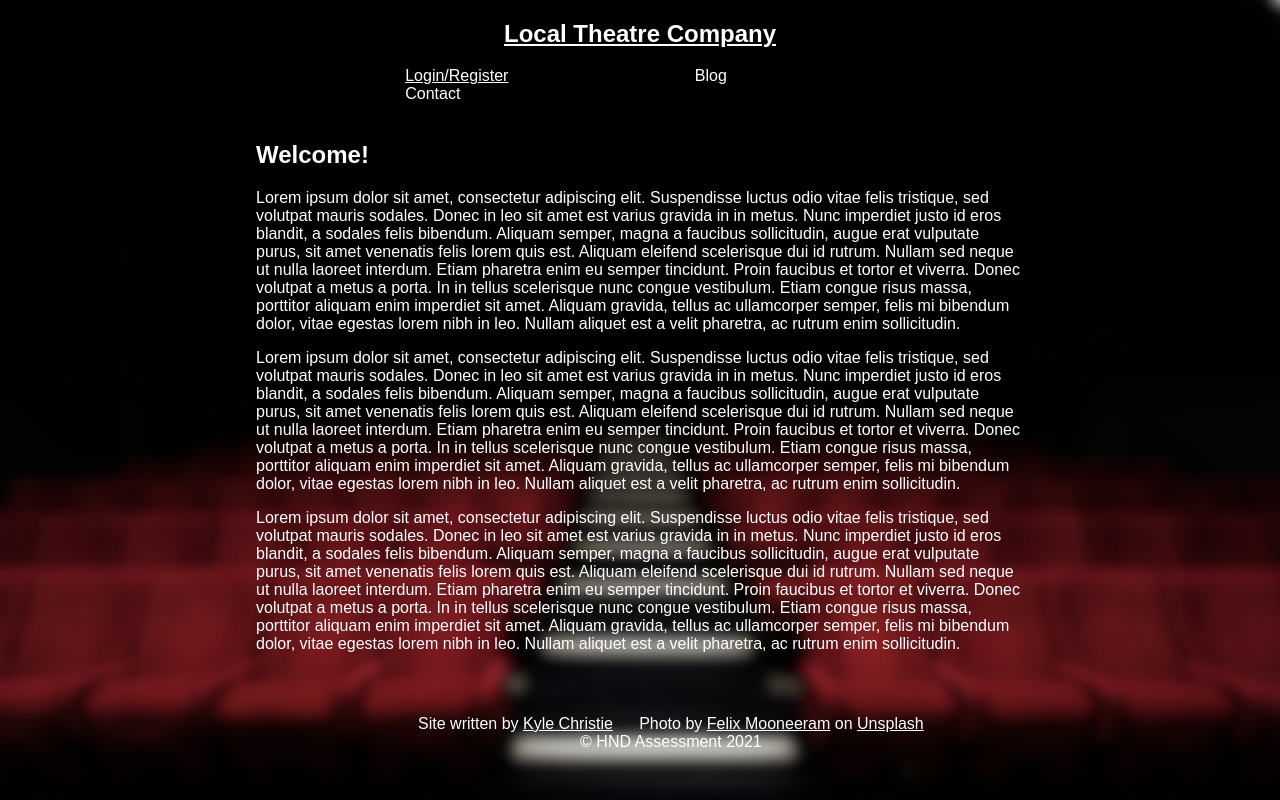
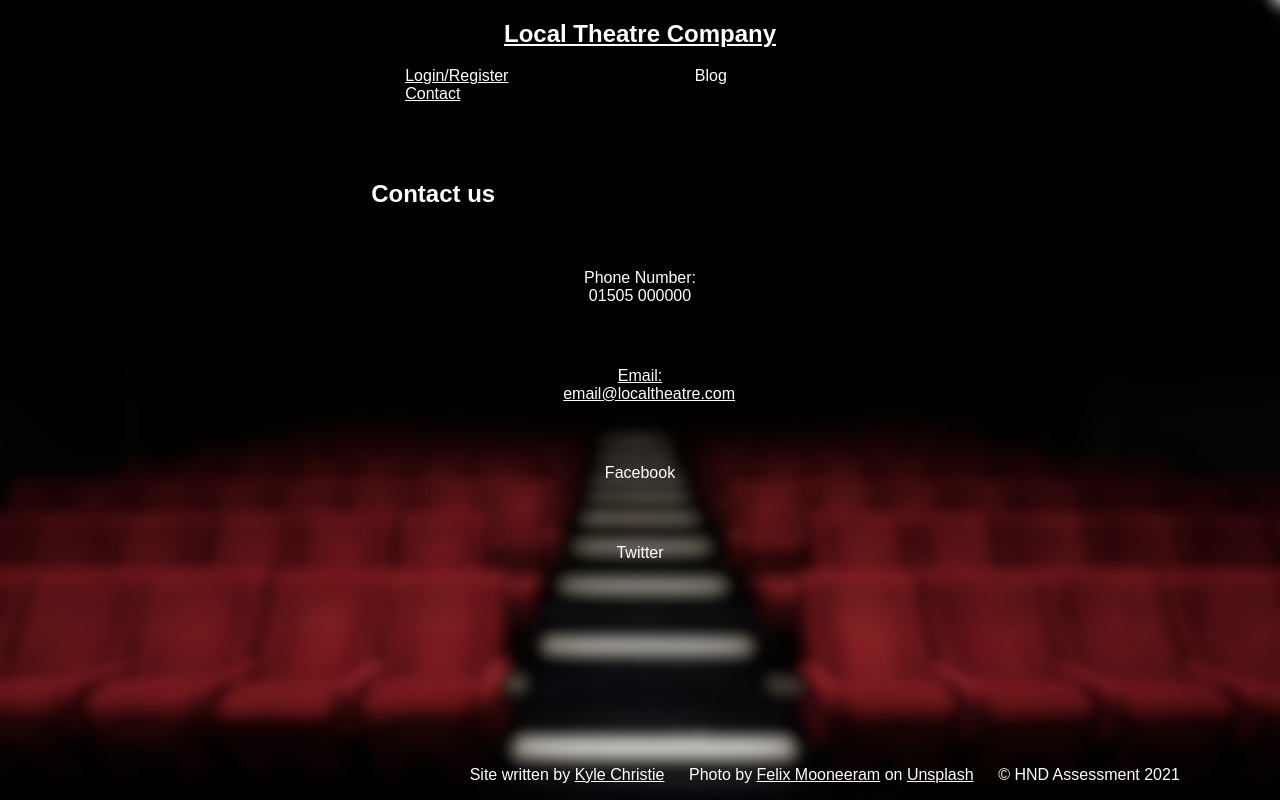
Before and after one commit to kc101010/HND-Theatre-Project, a PHP site: page /contact/index.php in a window 1280 px wide. Run offline with PHP 8.4, Linux system fonts and the light colour scheme; some web fonts are replaced.

Commit message:
added contact, fixed footer pos

```diff
--- /dev/null
+++ b/contact/index.php
@@ -0,0 +1,13 @@
+<?php include_once "../partial/header.php";?>
+
+<section id="sect_main">
+    <h1 id="main_header"> Contact us </h1>
+
+    <p class="con_text">Phone Number: 01505 000000 </p>
+    <p class="con_text"> <a target="_blank" href="mailto: email@localtheatre.com" > Email: email@localtheatre.com </a> </p>
+    <p class="con_text"> <a> Facebook </a> </p>
+    <p class="con_text"> <a> Twitter </a> </p>
+
+</section>
+
+<?php include_once "../partial/footer.php";?>
--- a/css/footer.css
+++ b/css/footer.css
@@ -2,7 +2,12 @@
     text-align: center;
     color:white;
     font-family: 'Monda', sans-serif;
-    margin-top:8%;
+    bottom:0;
+    position: absolute;
+    display:inline-block;
+    white-space:nowrap;
+    margin-left: 12%;
+    margin-right: 12%;
 }
 
 .ftr-lnk{
--- a/css/style.css
+++ b/css/style.css
@@ -9,13 +9,21 @@
     margin-top:10%;
     margin-bottom:5%;
 
+
 }
 
-.main_text{
+.main_text, .con_text{
     margin-top:5%;
     margin-bottom:5%;
     margin-left:15%;
     margin-right:15%;
+}
+
+.con_text{
+    margin-top: 8%;
+    margin-left: 40%;
+    margin-right: 40%;
+    text-align: center;
 }
 
 /** ~ End Main Content ~ **/
@@ -35,6 +43,10 @@
     margin-right: 30%;
 }
 
+#sect_login, #sect_regi{
+    margin-top: 12%;
+}
+
 .login_switch{
    text-align: center;
 }
--- a/home/index.php
+++ b/home/index.php
@@ -17,7 +17,7 @@
 <?php include_once "../partial/footer.php";?>
 
 <!--
-/*http://192.168.10.10/AssessmentProject/HND-Theatre-Project/index.php*/
+/*http://192.168.10.10/AssessmentProject/HND-Theatre-Project/home/index.php/
 
 //https://placeholder.com/
 //https://fontawesome.com/
--- a/partial/header.php
+++ b/partial/header.php
@@ -27,7 +27,7 @@
             <ul>
                 <li class="hdr-nav-lnk"> <a href="../login_register/login.php"> Login/Register </a> </li>
                 <li class="hdr-nav-lnk"> Blog </li>
-                <li class="hdr-nav-lnk"> Contact </li>
+                <li class="hdr-nav-lnk"> <a href="../contact/index.php"> Contact </a> </li>
 
             </ul>
         </nav>
```
